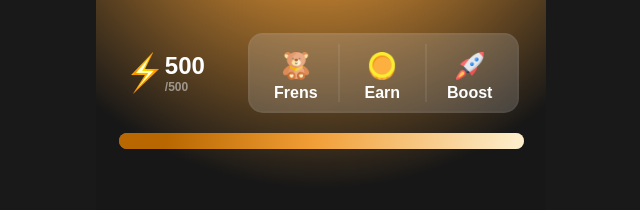
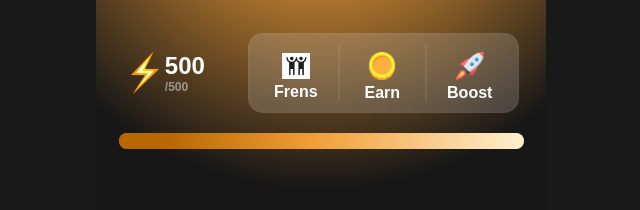
Before and after one commit to notpackbot/notpackbot.github.com, a plain HTML site: page index.html in a window 1280 px wide. Shown: the part 562-772 px from the top of the page, 319-959 px from the left. Drawn offline with Linux system fonts and the light colour scheme.

Commit message:
Update index.html

```diff
--- a/index.html
+++ b/index.html
@@ -68,7 +68,7 @@
 
         <div class="menu-bottuns">
             <a href="./frens.html" class="button b-r">
-                <img src="./assets/images/teddy-bear.png" alt="" width="28px">
+                <img src="./assets/images/friend.png" alt="" width="28px">
                 <span class="select-none">Frens</span>
             </a>
             <a href="./earn.html" class="button b-r">
```
